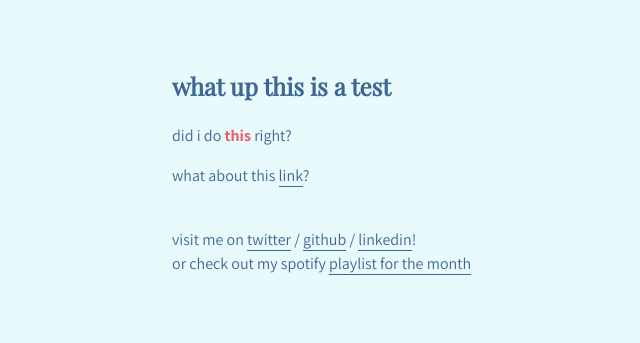
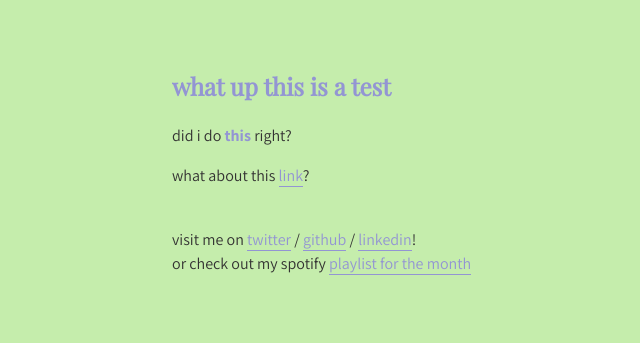
Before and after one commit to j-ane/j-ane.github.io, a plain HTML site: page index.html in a window 1280 px wide. Shown: the whole page, without its empty margins (168-808 px from the left). Drawn offline with nearby package versions, Linux system fonts and the light colour scheme; files that its build step writes are made by us from their sources.

Commit message:
Update jane.css

```diff
--- a/stylesheet/jane.css
+++ b/stylesheet/jane.css
@@ -1,8 +1,8 @@
 @import url('https://fonts.googleapis.com/css?family=Assistant:400,700|Playfair+Display&display=swap');
 
 html, body {
-	background-color: #e8fafc;
-	color: #3E6694;
+	background-color: #C5EDAC;
+	color: #333232;
 	font-family: 'Assistant', sans-serif;
 }
 
@@ -14,6 +14,7 @@ body {
 }
 
 h2 {
+	color: #9395D3;
 	text-align: left;
 	font-size: 24px;
 	font-family: 'Playfair Display', serif;
@@ -26,16 +27,17 @@ h3 {
 }
 
 a {
-	color: #3E6694;
+	color: #9395D3;
 	text-decoration: none;
 	border-bottom: 1px solid;
 }
 
 a:hover {
-	color: #ea606e;
+	color: #B3B7EE;
 	text-decoration: line-through;
+	border-bottom: none;
 }
 
 b, strong {
-    color:#ea606e;
+    color:#9395D3;
 }
```
